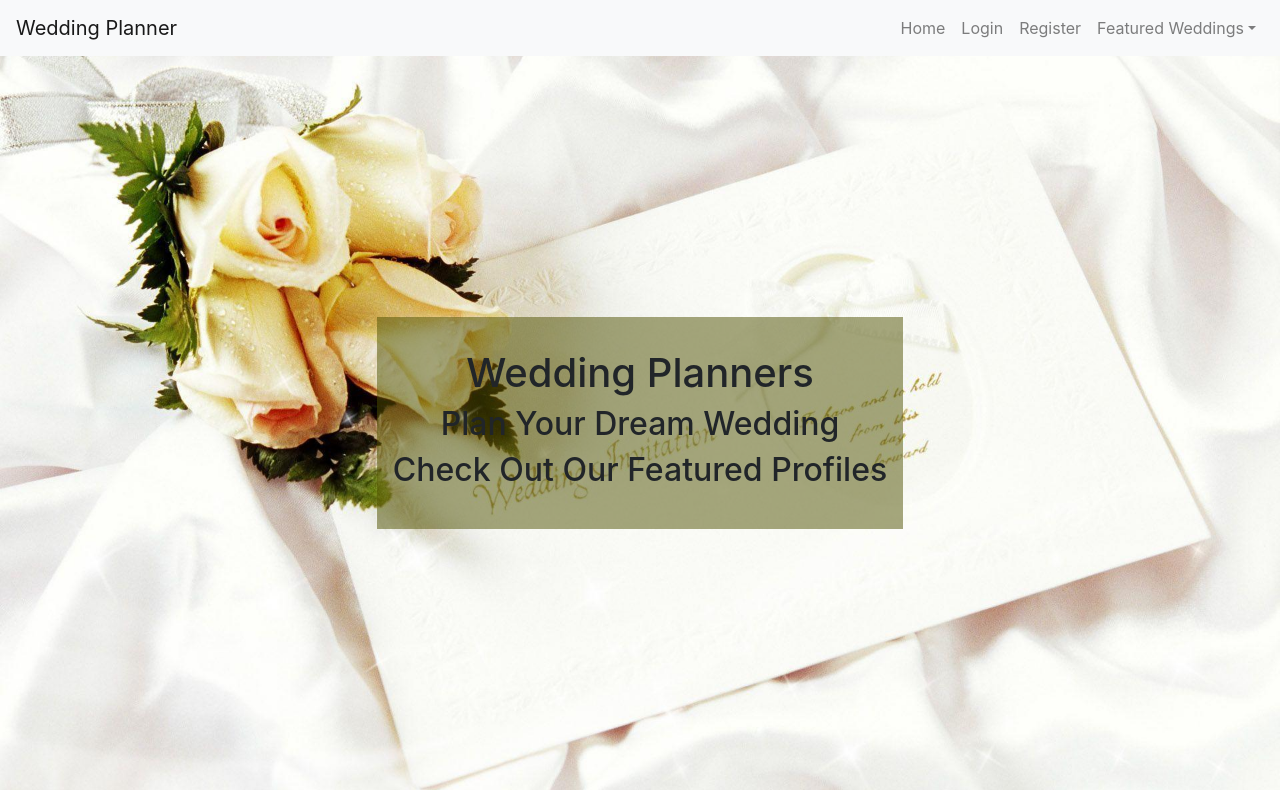
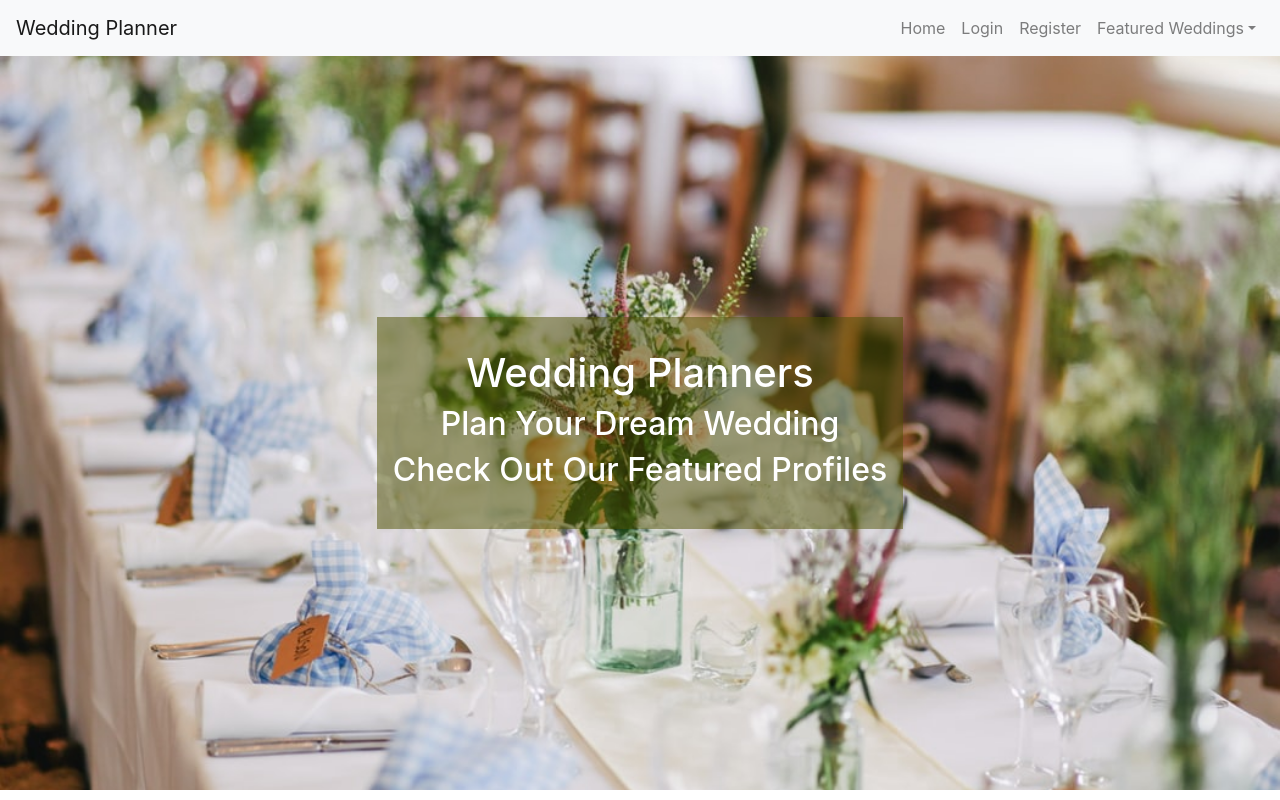
Before and after one commit to Wedding-Planner-October-2019/front-end, a React (Create React App) app: page / in a window 1280 px wide. Built offline with nearby package versions, Linux system fonts and the light colour scheme.

Commit message:
changed the background to match marketing site

```diff
--- a/src/scss/UserForm.scss
+++ b/src/scss/UserForm.scss
@@ -1,6 +1,6 @@
 .user-cont{
     min-height: calc(100vh - 66px);
-  background: url("../img/82O1j7D-wedding-background-wallpaper.jpg") center/cover no-repeat;
+  background: url("../img/weddinghero3.jpeg") center/cover no-repeat;
   display: flex;
   align-items: center;
   justify-content: center;
@@ -8,7 +8,7 @@
 .user {
   display: inline-block;
   background: rgba(79, 80, 1, 0.5);
-  color: var(--mainWhite);
+  color: white;
   padding: 2rem 1rem;
   text-align: center;
   text-transform: capitalize;
@@ -16,6 +16,7 @@
 }
 .user-text {
     margin-right: 330px;
+
 }
 .link {
     color: white;
```
Also changed, not shown: src/img/weddinghero3.jpeg (added).
